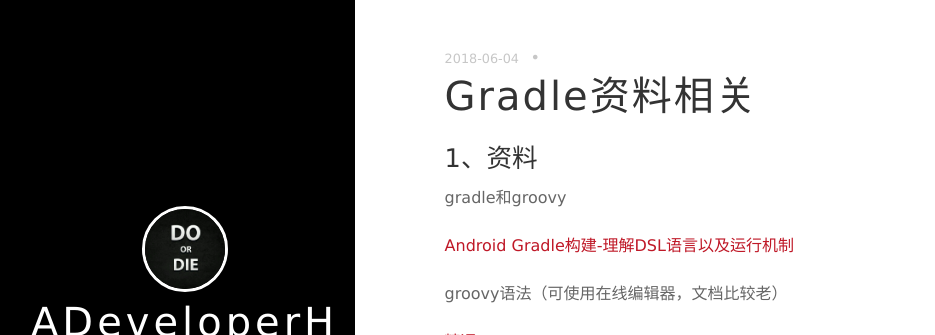
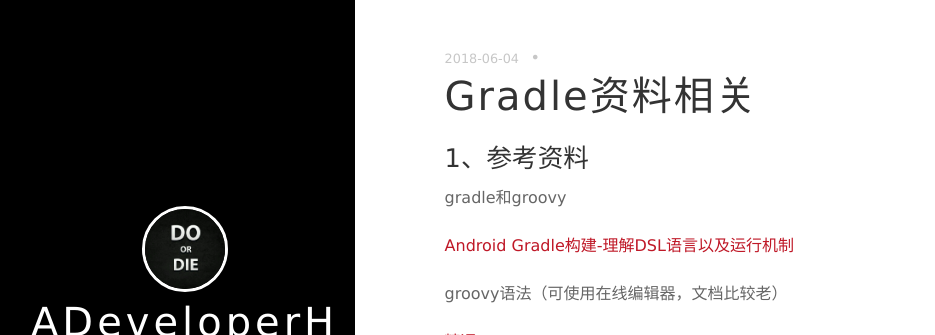
Before and after one commit to ADeveloperH/ADeveloperH.github.io, a Jekyll site: the page built from _posts/2018-06-04-gradle.md, in a window 1280 px wide and 900 px high. Shown: the top 335 px of the window, without its empty margins (29-964 px from the left). Built offline with Jekyll 4.4.1, drawn with Linux system fonts in a browser that asks for light colours; nearby versions of some CDN libraries; comment, search, counter and statistics services are not loaded.

Commit message:
测试提交

```diff
--- a/_posts/2018-06-04-gradle.md
+++ b/_posts/2018-06-04-gradle.md
@@ -4,7 +4,7 @@
 categories: 开发工具总结
 ---
 
-### 1、资料 ###
+### 1、参考资料 ###
 
 gradle和groovy
 
```
